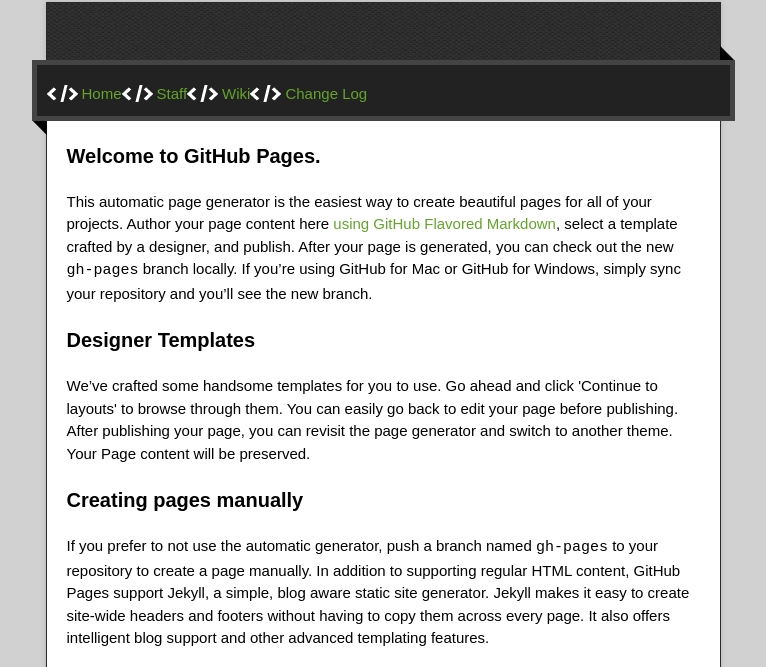
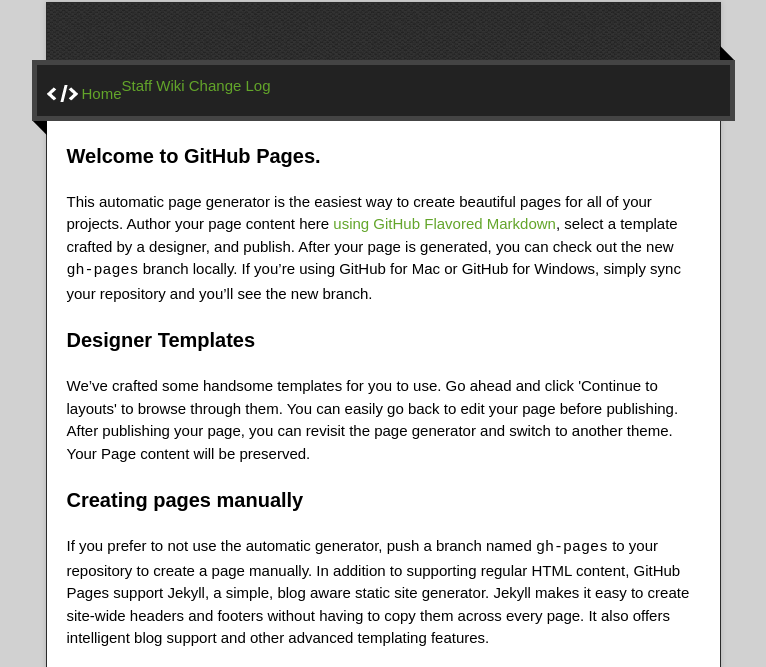
Before and after one commit to cooljddj/cooljddj.github.io, a plain HTML site: page index.html in a window 1280 px wide. Shown: the part 128-795 px from the top of the page, without its empty margins (257-1023 px from the left). Drawn offline with nearby package versions, Linux system fonts and the light colour scheme.

Commit message:
Update index.html

```diff
--- a/index.html
+++ b/index.html
@@ -29,7 +29,7 @@
       <div id="main" role="main">
         <div class="download-bar">
         <div class="inner">
-          <a href="http://cooljddj.github.io" class="code">Home</a>     <a href="http://cooljddj.github.io/staff.html" class="code">Staff</a>     <a href="http://cooljddj.github.io/wiki.html" class="code">Wiki</a>     <a href="http://cooljddj.github.io/changelog.html" class="code">Change Log</a>
+          <a href="http://cooljddj.github.io" class="code">Home</a>     <a href="http://cooljddj.github.io/staff.html">Staff</a>     <a href="http://cooljddj.github.io/wiki.html">Wiki</a>     <a href="http://cooljddj.github.io/changelog.html">Change Log</a>
         </div>
         <span class="blc"></span><span class="trc"></span>
         </div>
```
